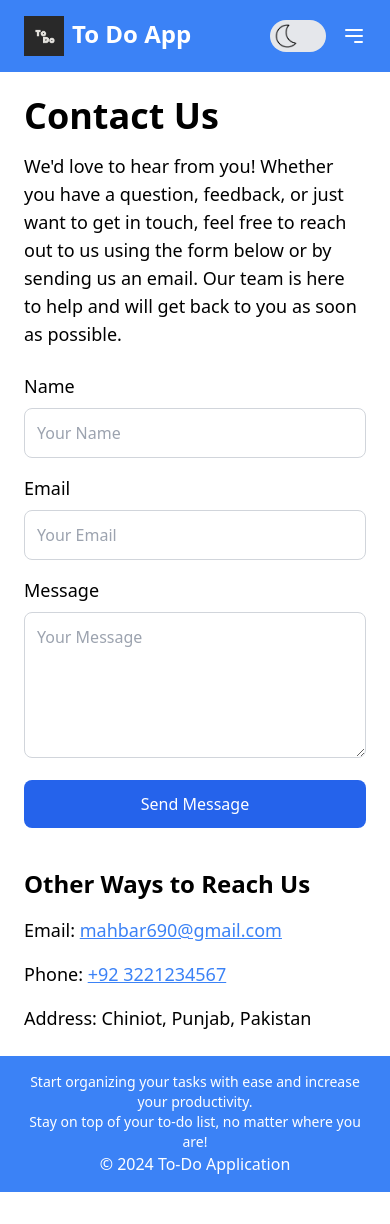
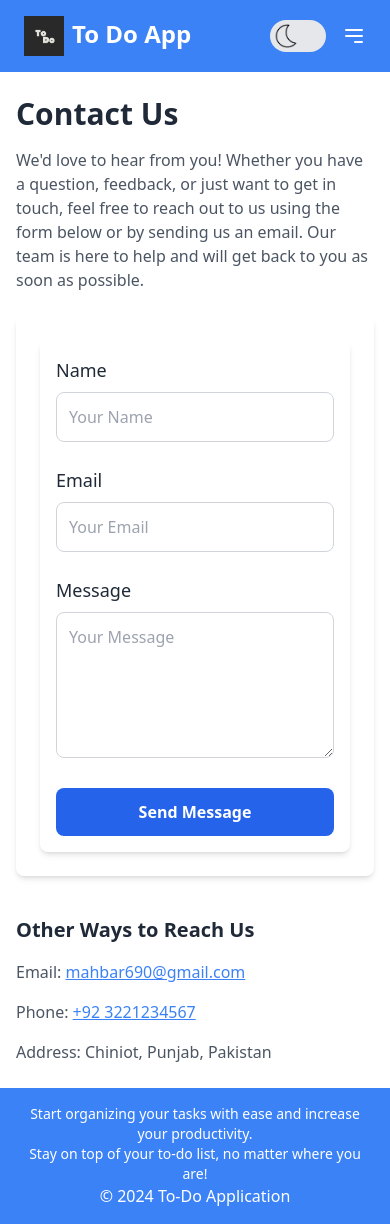
Before and after one commit to m-ahrukh/to-do, a Next.js app: page /contact in a window 390 px wide. Before the commit the page ends 1192 px from the top, so only its background shows below. Built offline with nearby package versions, Linux system fonts and the light colour scheme.

Commit message:
made about, contact us, edit task, and show data pages responsive

```diff
--- a/src/app/about/page.tsx
+++ b/src/app/about/page.tsx
@@ -1,16 +1,15 @@
-//responsiveness pending
 export default function About() {
   return (
-    <div className="p-6 max-w-4xl mx-auto">
-      <h1 className="text-4xl font-bold mb-4">About Us</h1>
-      <p className="text-lg mb-6">
+    <div className="p-4 sm:p-6 md:p-8 lg:p-10 max-w-4xl mx-auto">
+      <h1 className="text-2xl sm:text-3xl md:text-4xl lg:text-5xl font-bold mb-4 text-center sm:text-left">About Us</h1>
+      <p className="text-base sm:text-lg md:text-xl lg:text-2xl mb-6 text-justify">
         Welcome to our todo application! We are a team of passionate
         developers dedicated to creating powerful and intuitive software
         solutions. Our mission is to provide users with tools that make
         their lives easier, more organized, and more productive.
       </p>
-      <h2 className="text-2xl font-semibold mb-4">Our Story</h2>
-      <p className="text-lg mb-6">
+      <h2 className="text-xl sm:text-2xl md:text-3xl font-semibold mb-4 text-center sm:text-left">Our Story</h2>
+      <p className="text-base sm:text-lg md:text-xl lg:text-2xl mb-6 text-justify">
         Our journey began with a simple idea: to build an application
         that combines functionality with ease of use. Over the years,
         we have grown into a team of talented individuals, each bringing
@@ -18,17 +17,17 @@ export default function About() {
         to push the boundaries of what&apos;s possible in software development.
       </p>
       <h2 className="text-2xl font-semibold mb-4">Our Vision</h2>
-      <p className="text-lg mb-6">
+      <p className="text-base sm:text-lg md:text-xl lg:text-2xl mb-6 text-justify">
         We envision a future where technology seamlessly integrates
         into our daily lives, empowering people to achieve their
         goals effortlessly. Our goal is to continue innovating and
         improving, so our users can focus on what truly matters.
       </p>
-      <h2 className="text-2xl font-semibold mb-4">Contact Us</h2>
-      <p className="text-lg">
+      <h2 className="text-xl sm:text-2xl md:text-3xl font-semibold mb-4 text-center sm:text-left">Contact Us</h2>
+      <p className="text-base sm:text-lg md:text-xl lg:text-2xl text-justify">
         Have questions or feedback? We&apos;d love to hear from you!
         Feel free to reach out to us at
-        <a href="mailto:mahbar690@gmail.com" className="text-blue-500 underline">mahbar690@gmail.com</a>.
+        <a href="mailto:mahbar690@gmail.com" className="text-blue-500 underline ml-1">mahbar690@gmail.com</a>.
       </p>
     </div>
   );
--- a/src/app/components/showData.tsx
+++ b/src/app/components/showData.tsx
@@ -33,9 +33,10 @@ const ShowData: React.FC<ShowDataProps> = ({ tasks = [] }) => { // set a default
           </div>
           <div className='flex flex-row gap-2 sm:gap-4 items-center justify-end w-full sm:w-1/2'>
             <Link href={'/edit/' + dataRow.uuid}>
-              <button className='bg-blue-600 font-bold text-white p-2 rounded-md'>
-                <BorderColorOutlinedIcon />
+              <button className='bg-blue-600 hover:bg-blue-800 font-bold text-white p-2 rounded-md transition-colors duration-200'>
+                <BorderColorOutlinedIcon className="w-5 h-5"/>
               </button>
+
             </Link>
             <DeleteTaskForm id={dataRow.id} />
             <TaskCompletion id={dataRow.id} />
--- a/src/app/contact/contactForm.tsx
+++ b/src/app/contact/contactForm.tsx
@@ -1,6 +1,4 @@
-//responsiveness pending
 'use client';
-
 import { useState } from "react";
 
 export function ContactForm() {
@@ -31,41 +29,49 @@ export function ContactForm() {
 
 
   return (
-    <form className="space-y-4"
+    <form className="space-y-6 md:space-y-4 p-4 bg-white dark:bg-gray-800 rounded-lg shadow-md"
       onSubmit={handleSubmit}
     >
       {submitted ?
-        (<p className="text-green-600">Thank you! Your message has been sent.</p>) :
-        (<>
+        (
+          <p className="text-green-600 text-center font-semibold">Thank you! Your message has been sent.</p>
+        ) : (
+          <>
             <div>
-            <label htmlFor="name" className="block text-lg font-medium mb-2">Name</label>
-            <input type="text" id="name" name="name" placeholder="Your Name"
-              className="w-full p-3 border border-gray-300 rounded-lg focus:outline-none focus:ring-2 focus:ring-blue-500"
+              <label htmlFor="name" className="block text-lg md:text-xl font-medium mb-2 text-gray-800 dark:text-white">Name</label>
+              <input
+              type="text"
+              id="name"
+              name="name"
+              placeholder="Your Name"
+                className="w-full p-3 border border-gray-300 dark:border-gray-600 rounded-lg focus:outline-none focus:ring-2 focus:ring-blue-500 dark:bg-gray-700 dark:text-white"
+                required
               />
             </div>
 
             <div>
-            <label htmlFor="email" className="block text-lg font-medium mb-2">Email</label>
+              <label htmlFor="email" className="block text-lg md:text-xl font-medium mb-2 text-gray-800 dark:text-white">Email</label>
               <input type="email" id="email" name="email" placeholder="Your Email"
-              className="w-full p-3 border border-gray-300 rounded-lg focus:outline-none focus:ring-2 focus:ring-blue-500"
+                className="w-full p-3 border border-gray-300 dark:border-gray-600 rounded-lg focus:outline-none focus:ring-2 focus:ring-blue-500 dark:bg-gray-700 dark:text-white"
+                required
               />
             </div>
 
             <div>
-            <label htmlFor="message" className="block text-lg font-medium mb-2">Message</label>
+              <label htmlFor="message" className="block text-lg md:text-xl font-medium mb-2 text-gray-800 dark:text-white">Message</label>
               <textarea id="message" name="message" rows={5} placeholder="Your Message"
-              className="w-full p-3 border border-gray-300 rounded-lg focus:outline-none focus:ring-2 focus:ring-blue-500"
+                className="w-full p-3 border border-gray-300 dark:border-gray-600 rounded-lg focus:outline-none focus:ring-2 focus:ring-blue-500 dark:bg-gray-700 dark:text-white"
+                required
               ></textarea>
             </div>
 
             <button type="submit"
-            className="w-full p-3 bg-blue-600 text-white rounded-lg hover:bg-blue-500 focus:outline-none focus:ring-2 focus:ring-blue-500"
+              className="w-full p-3 bg-blue-600 text-white font-semibold rounded-lg hover:bg-blue-500 focus:outline-none focus:ring-2 focus:ring-blue-500"
             >
               Send Message
             </button>
           </>
         )}
     </form>
-
   );
 }
--- a/src/app/contact/page.tsx
+++ b/src/app/contact/page.tsx
@@ -1,28 +1,29 @@
-//responsiveness pending
 import React from 'react';
 import { ContactForm } from './contactForm';
 
 export default function Contact() {
   return (
-        <div className="p-6 max-w-4xl mx-auto">
-            <h1 className="text-4xl font-bold mb-4">Contact Us</h1>
-            <p className="text-lg mb-6">
+    <div className="px-4 py-6 max-w-4xl mx-auto">
+      <h1 className="text-3xl sm:text-4xl font-bold mb-4 text-gray-800 dark:text-white">Contact Us</h1>
+      <p className="text-base sm:text-lg mb-6 text-gray-600 dark:text-gray-300">
         We&apos;d love to hear from you! Whether you have a question,
         feedback, or just want to get in touch, feel free to reach out
         to us using the form below or by sending us an email. Our team
         is here to help and will get back to you as soon as possible.
       </p>
+      <div className="bg-white dark:bg-gray-800 p-6 rounded-lg shadow-md">
         <ContactForm />
+      </div>
 
       <div className="mt-10">
-                <h2 className="text-2xl font-semibold mb-4">Other Ways to Reach Us</h2>
-                <p className="text-lg mb-4">
+        <h2 className="text-xl sm:text-2xl font-semibold mb-4 text-gray-800 dark:text-white">Other Ways to Reach Us</h2>
+        <p className="text-base sm:text-lg mb-4 text-gray-600 dark:text-gray-300">
           Email: <a href="mailto:mahbar690@gmail.com" className="text-blue-500 underline">mahbar690@gmail.com</a>
         </p>
-                <p className="text-lg mb-4">
+        <p className="text-base sm:text-lg mb-4 text-gray-600 dark:text-gray-300">
           Phone: <a href="tel:+1234567890" className="text-blue-500 underline">+92 3221234567</a>
         </p>
-                <p className="text-lg">
+        <p className="text-base sm:text-lg text-gray-600 dark:text-gray-300">
           Address: Chiniot, Punjab, Pakistan
         </p>
       </div>
--- a/src/app/edit/[id]/page.tsx
+++ b/src/app/edit/[id]/page.tsx
@@ -1,4 +1,3 @@
-//responsiveness pending
 import { supabase } from "@/utils/supabase/client";
 import { redirect } from "next/navigation";
 
@@ -40,16 +39,22 @@ export default async function Edit({ params }: { params: { id: string } }) {
   }
 
   return (
-    <div className="min-h-screen flex items-center justify-center">
-      <div className='m-5 justify-center items-center'>
-        <h1 className='text-center mb-3 mx-5 font-semibold'>
+    <div className="min-h-screen flex items-center justify-center bg-gray-100 dark:bg-gray-900 p-4">
+      <div className='w-full max-w-md bg-white dark:bg-gray-800 p-6 rounded-md shadow-lg'>
+        <h1 className='text-2xl font-semibold text-center mb-6 text-gray-800 dark:text-white'>
           Edit Task
         </h1>
-        <form action={editTask} className='flex flex-col justify-center items-center'>
-          <input type='text' name='note' id='note' placeholder='Add Note'
+        <form action={editTask} className='flex flex-col space-y-4'>
+          <input
+          type='text'
+          name='note'
+          id='note'
+          placeholder='Add Note'
             defaultValue={task.text}
-            className='shadow-lg rounded-md shadow-black h-10 p-3 w-[100%] mb-6' required />
-          <button type='submit' className='bg-orange-500 font-bold text-white hover:bg-red-600 p-3 rounded-md'>SUBMIT</button>
+            className='shadow-sm border rounded-md p-3 w-full focus:ring-2 focus:ring-blue-500 focus:outline-none dark:bg-gray-700 dark:border-gray-600 dark:text-white' required />
+          <button
+          type='submit'
+          className='bg-orange-500 text-white font-bold p-3 rounded-md hover:bg-red-600 transition-colors'>SUBMIT</button>
         </form>
       </div>
     </div>
--- a/src/app/layout.tsx
+++ b/src/app/layout.tsx
@@ -101,7 +101,7 @@ export default function RootLayout({
 
             {/* Logo */}
             <div className={`font-bold text-2xl ${theme === "dark" ? "text-gray-100" : "text-white"}`}>
-              <Link href="/">
+              <Link href={isAuthenticated ? "/home" : "/"}>
                 <img
                   src={theme === "dark" ? "/logo_Dark_BG.png" : "/logo_Light_BG.png"}
                   alt="Logo"
```
Lines whose indentation alone changed are shown as unchanged.
